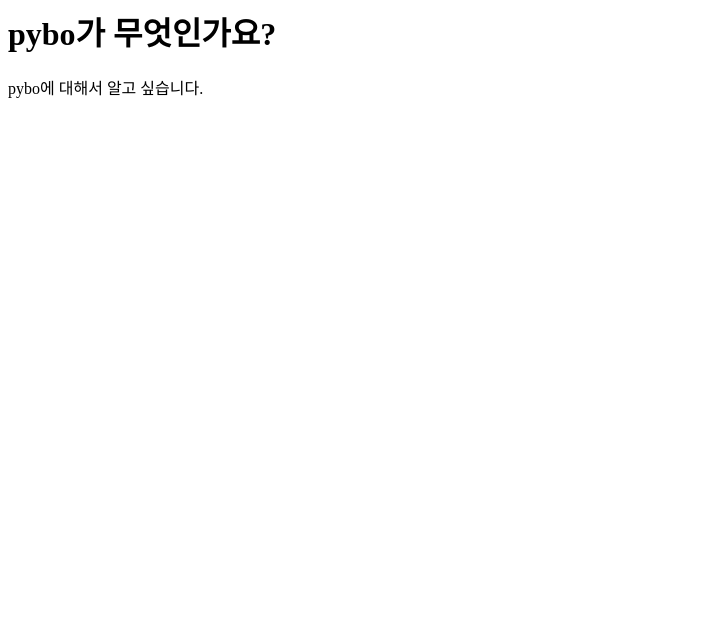
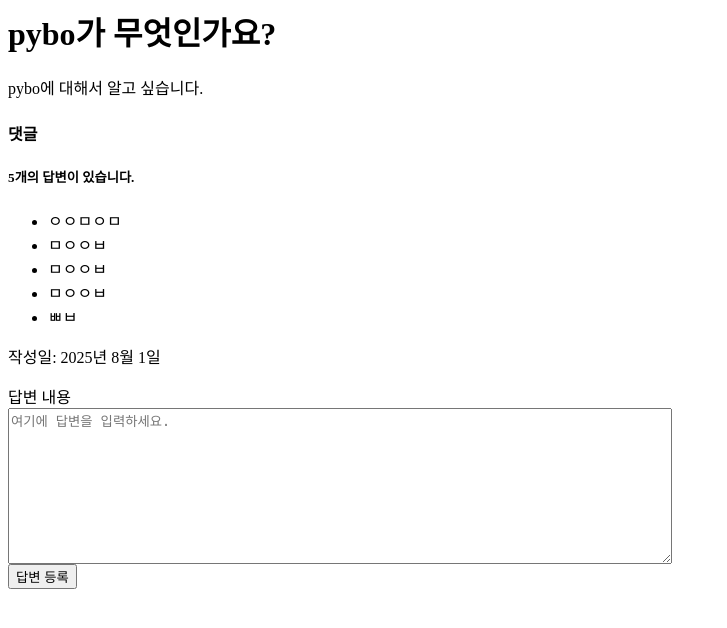
Before and after one commit to ghminx/Django_practice, a Django app: page /pybo/1/ in a window 1280 px wide. Shown: the top 628 px of the page, without its empty margins (0-727 px from the left). Run offline with Django 5.2, Linux system fonts and the light colour scheme; data comes from the database, SQL or seed files in the repository; both versions use the stored data as it was after the commit.

Commit message:
2-06 데이터저장

```diff
--- a/config/settings.py
+++ b/config/settings.py
@@ -44,6 +44,7 @@
     "django.middleware.security.SecurityMiddleware",
     "django.contrib.sessions.middleware.SessionMiddleware",
     "django.middleware.common.CommonMiddleware",
+    'django.middleware.csrf.CsrfViewMiddleware',
     "django.middleware.csrf.CsrfViewMiddleware",
     "django.contrib.auth.middleware.AuthenticationMiddleware",
     "django.contrib.messages.middleware.MessageMiddleware",
--- a/pybo/urls.py
+++ b/pybo/urls.py
@@ -7,4 +7,5 @@
 urlpatterns = [
     path('', views.index, name='index'),  # pybo/ 페이지에 index 함수 연결
     path('<int:question_id>/', views.detail, name='detail'),
+    path('answer/create/<int:question_id>/', views.answer_create, name='answer_create'),
 ]
--- a/pybo/views.py
+++ b/pybo/views.py
@@ -1,4 +1,5 @@
-from django.shortcuts import render, get_object_or_404
+from django.shortcuts import render, get_object_or_404, redirect
+from django.utils import timezone
 
 # Create your views here.
 from django.http import HttpResponse   # 요청에 대한 응답
@@ -20,3 +21,12 @@
     question = get_object_or_404(Question, pk=question_id)  # 질문 ID로 질문 객체 가져오기
     context = {'question': question}
     return render(request, 'pybo/question_detail.html', context)  # 질문 상세 페이지 렌더링
+
+def answer_create(request, question_id):
+    question = get_object_or_404(Question, pk=question_id)
+    answer = question.answer_set.create(content=request.POST.get('content'), create_date=timezone.now())  # 답변 생성
+    answer.save()
+
+    return redirect('pybo:detail', question_id=question.id)  # 답변 후 질문 상세 페이지로 리다이렉트
+
+    # redirect 함수는 페이지 이동을 위한 함수로, pybo:detail 별칭에 해당하는 페이지로 이동하기 위해 사용
--- a/templates/pybo/question_detail.html
+++ b/templates/pybo/question_detail.html
@@ -2,3 +2,21 @@
 <div>
     {{ question.content }}
 </div>
+
+<h4> 댓글 </h4>
+<h5>{{ question.answer_set.count }}개의 답변이 있습니다.</h5>
+<div>
+    <ul>
+    {% for answer in question.answer_set.all %}
+        <li>{{ answer.content }}</li>
+    {% endfor %}
+    </ul>
+</div>
+
+<p>작성일: {{ question.create_date }}</p>
+<form action="{% url 'pybo:answer_create' question.id %}" method="post">
+    {% csrf_token %}
+    <label for="content">답변 내용</label><br>
+    <textarea name="content" id="content" rows="10" cols="80" placeholder="여기에 답변을 입력하세요."></textarea><br>
+    <button type="submit">답변 등록</button>
+</form>
```
Also changed, not shown: db.sqlite3.
